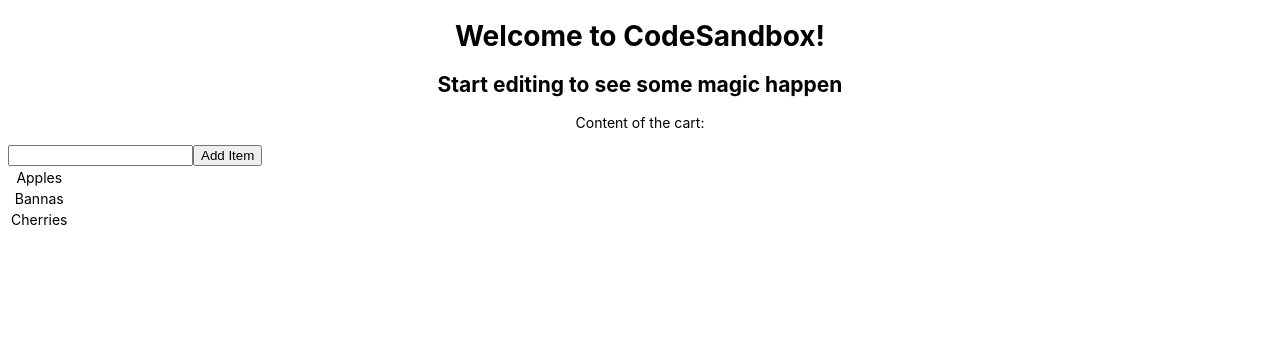
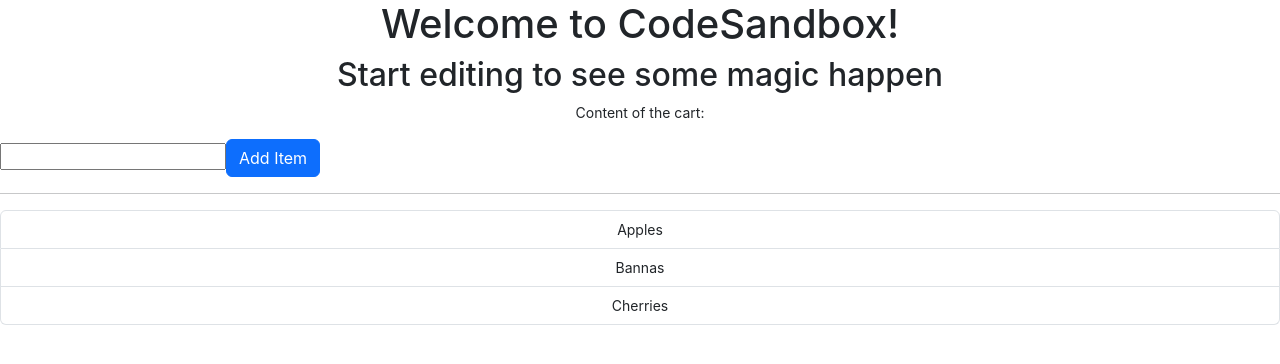
Before and after one commit to gwilherm/AngularEssentialsEx2, an Angular app: page / in a window 1280 px wide. Shown: the top 364 px of the page. Built offline with nearby package versions, Linux system fonts and the light colour scheme.

Commit message:
Use bootstrap style

```diff
--- a/angular.json
+++ b/angular.json
@@ -16,15 +16,11 @@
             "outputPath": "dist/sandbox",
             "index": "src/index.html",
             "main": "src/main.ts",
-            "polyfills": [
-              "zone.js"
-            ],
+            "polyfills": ["zone.js"],
             "tsConfig": "tsconfig.app.json",
-            "assets": [
-              "src/favicon.ico",
-              "src/assets"
-            ],
+            "assets": ["src/favicon.ico", "src/assets"],
             "styles": [
+              "node_modules/bootstrap/dist/css/bootstrap.min.css",
               "src/styles.css"
             ],
             "scripts": []
@@ -77,18 +73,10 @@
         "test": {
           "builder": "@angular-devkit/build-angular:karma",
           "options": {
-            "polyfills": [
-              "zone.js",
-              "zone.js/testing"
-            ],
+            "polyfills": ["zone.js", "zone.js/testing"],
             "tsConfig": "tsconfig.spec.json",
-            "assets": [
-              "src/favicon.ico",
-              "src/assets"
-            ],
-            "styles": [
-              "src/styles.css"
-            ],
+            "assets": ["src/favicon.ico", "src/assets"],
+            "styles": ["src/styles.css"],
             "scripts": []
           }
         }
--- a/package.json
+++ b/package.json
@@ -18,6 +18,7 @@
     "@angular/platform-browser": "^17.0.1",
     "@angular/platform-browser-dynamic": "^17.0.1",
     "@angular/router": "^17.0.1",
+    "bootstrap": "^5.3.2",
     "rxjs": "~7.8.0",
     "tslib": "^2.6.2",
     "zone.js": "~0.14.2"
--- a/src/app/cart-component/cart-component.component.html
+++ b/src/app/cart-component/cart-component.component.html
@@ -1,8 +1,7 @@
 <p>Content of the cart:</p>
-<input [(ngModel)]="newItem" />
-<button (click)="onAddClick()">Add Item</button>
-<table>
-    <tr *ngFor="let item of items">
-        <td>{{item}}</td>
-    </tr>
-</table>
+<input class="input" [(ngModel)]="newItem" />
+<button class="btn btn-primary" (click)="onAddClick()">Add Item</button>
+<hr>
+<ul class="list-group">
+    <li class="list-group-item" *ngFor="let item of items">{{item}}</li>
+</ul>
```
Also changed, not shown: 1 other file (tests, documents, lock files or other folders).
